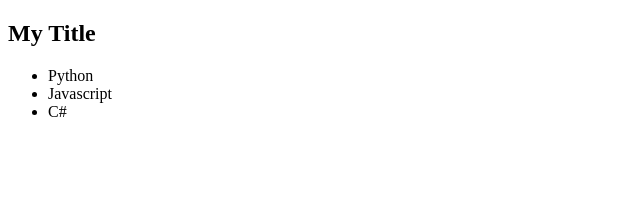
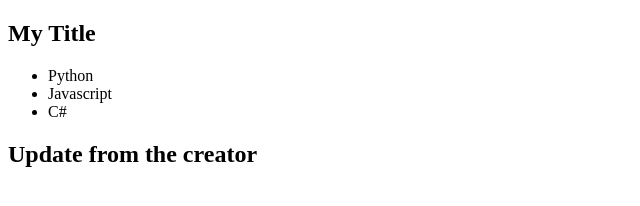
Before and after one commit to derxramos/gitsample, a plain HTML site: page index.html in a window 1280 px wide. Shown: the whole page, without its empty margins (0-640 px from the left). Drawn offline with Linux system fonts and the light colour scheme.

Commit message:
added code from the creator

```diff
--- a/index.html
+++ b/index.html
@@ -12,5 +12,6 @@
         <li>Javascript</li>
         <li>C#</li>
     </ul>
+    <h2>Update from the creator</h2>
 </body>
 </html>
```
